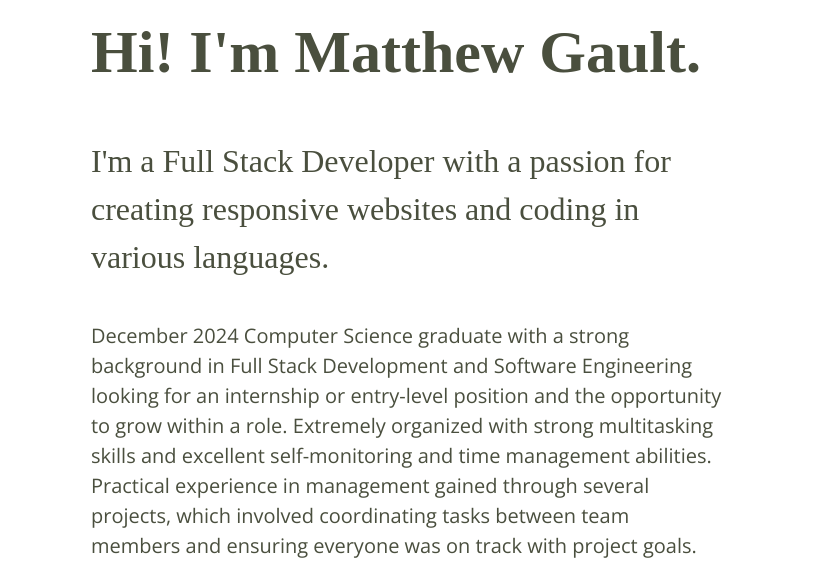
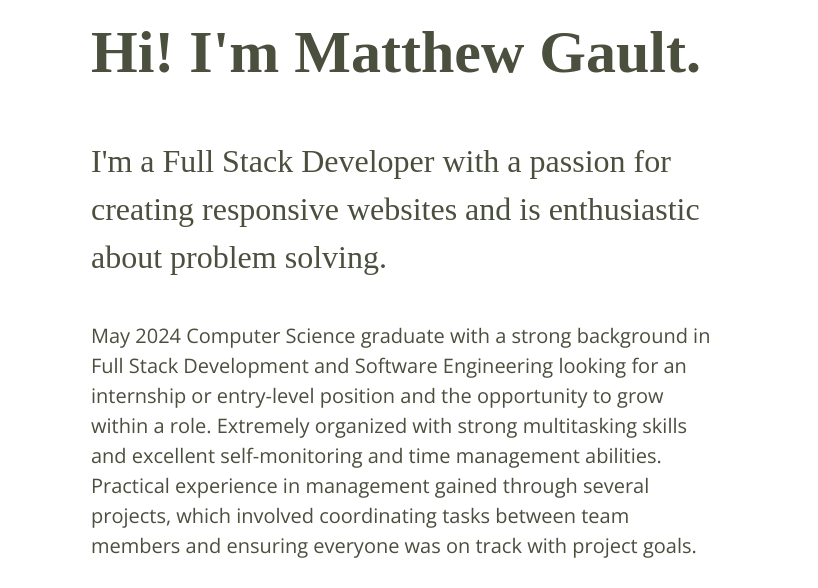
Before and after one commit to BlazeGamer625/my-portfolio, a website built with Parcel: page index.html in a window 1280 px wide. Shown: the part 3480-4068 px from the top of the page, 462-1280 px from the left. Built offline with nearby package versions, Linux system fonts and the light colour scheme; a web font is replaced by a local one.

Commit message:
Changed Bio and grad date

```diff
--- a/index.html
+++ b/index.html
@@ -151,8 +151,8 @@
           </figure>
           <div class="about-info">
             <h3>Hi! I'm Matthew Gault.</h3>
-            <h4>I'm a Full Stack Developer with a passion for creating responsive websites and coding in various languages.</h4>
-            <p class="about-text">December 2024 Computer Science graduate with a strong
+            <h4>I'm a Full Stack Developer with a passion for creating responsive websites and is enthusiastic about problem solving.</h4>
+            <p class="about-text">May 2024 Computer Science graduate with a strong
               background in Full Stack Development and Software
               Engineering looking for an internship or entry-level
               position and the opportunity to grow within a role.
```
